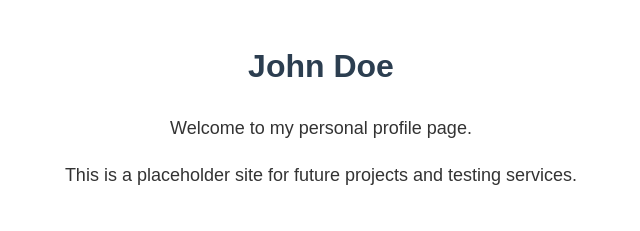
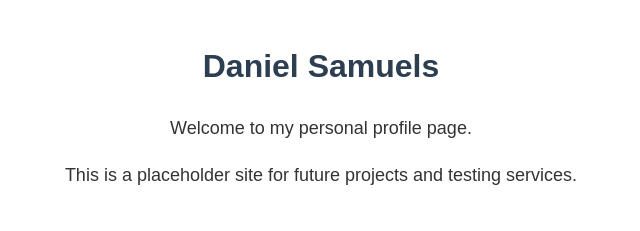
Before and after one commit to LucasStone98/website, a plain HTML site: page index.html in a window 1280 px wide. Shown: the whole page, without its empty margins (319-959 px from the left). Drawn offline with Linux system fonts and the light colour scheme.

Commit message:
Update index.html

```diff
--- a/index.html
+++ b/index.html
@@ -23,7 +23,7 @@
     </style>
 </head>
 <body>
-    <h1>John Doe</h1>
+    <h1>Daniel Samuels</h1>
     <p>Welcome to my personal profile page.</p>
     <p>This is a placeholder site for future projects and testing services.</p>
 </body>
```
